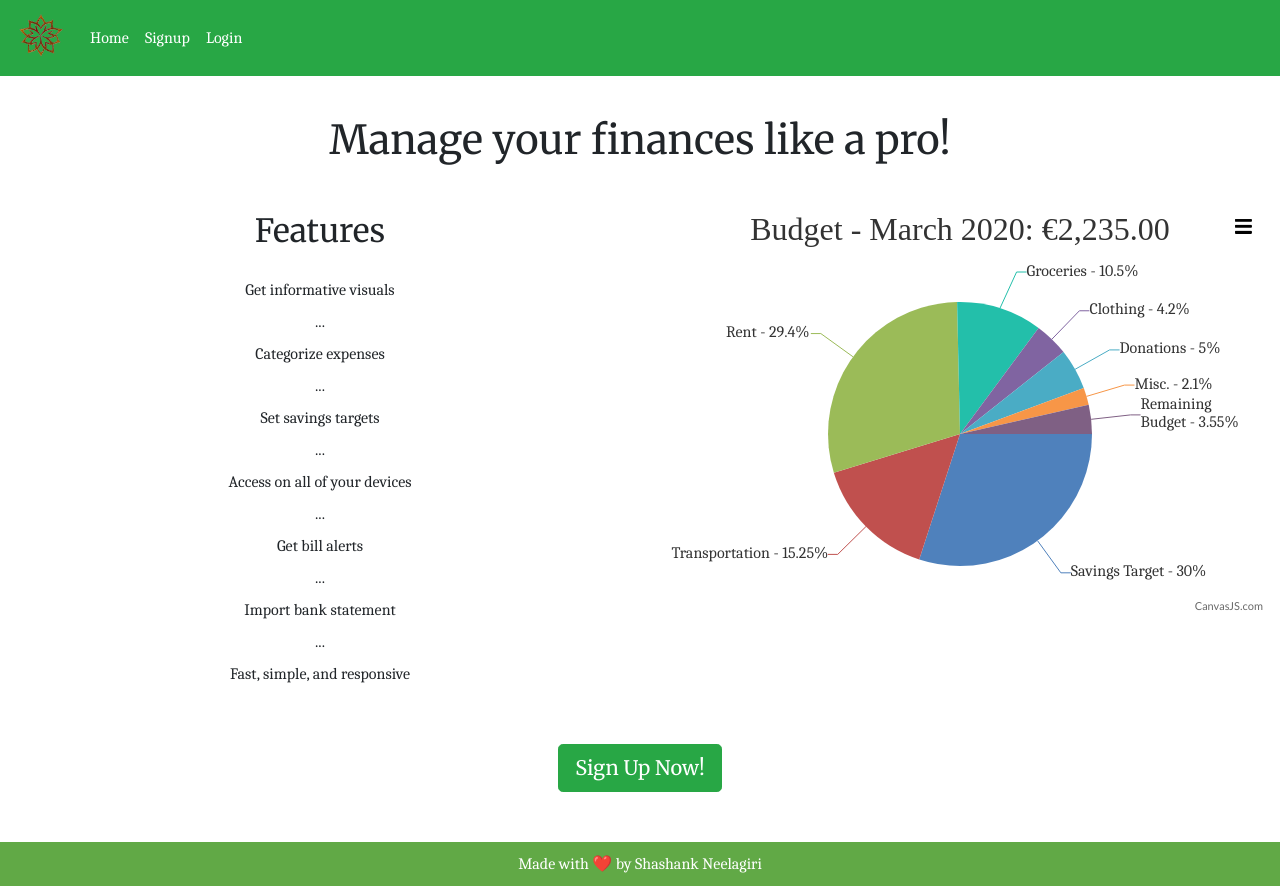
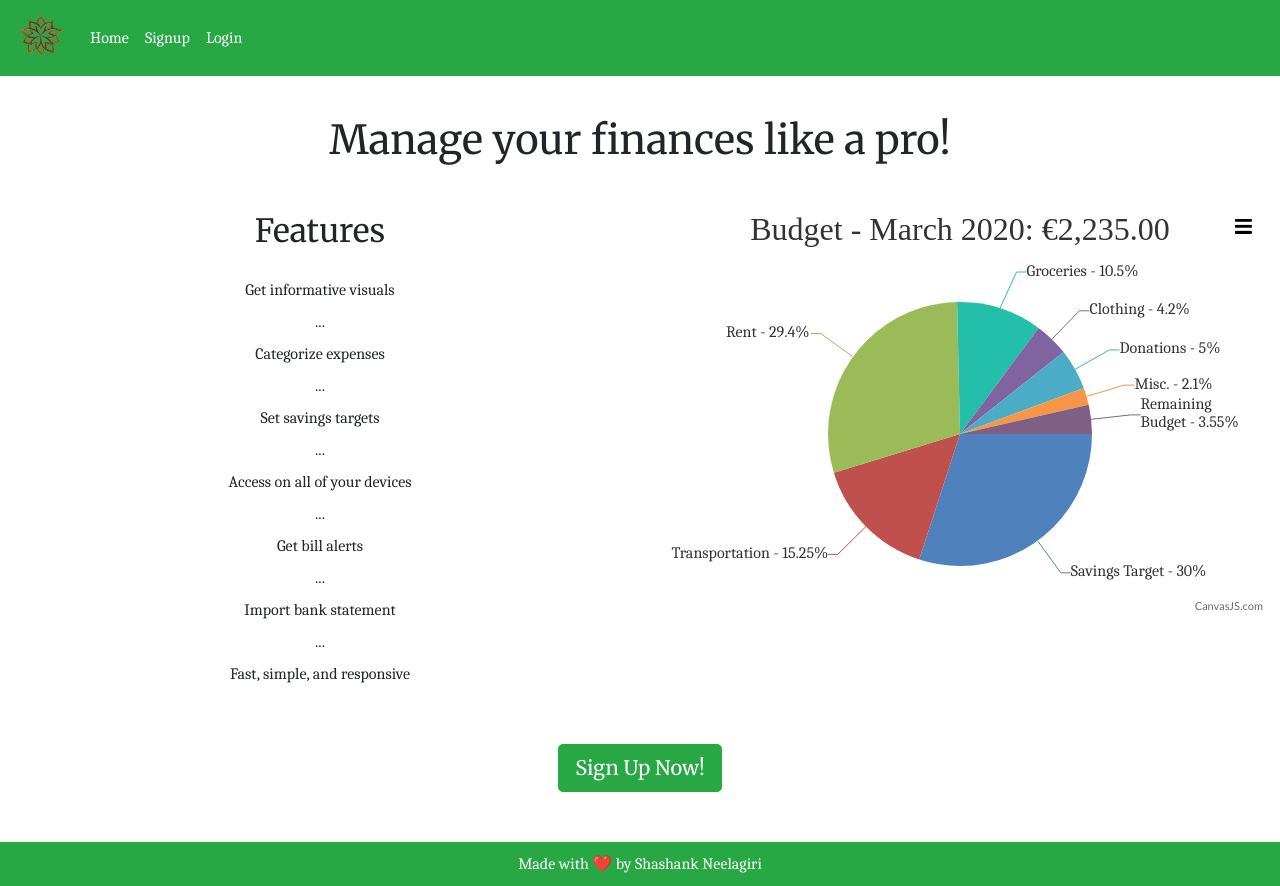
Before and after one commit to sneelagiri/personal-finance-pro-client, a React (Create React App) app: page / in a window 1280 px wide. Built offline with nearby package versions, Linux system fonts and the light colour scheme.

Commit message:
added styling to the footer

```diff
--- a/src/components/Footer/footer.css
+++ b/src/components/Footer/footer.css
@@ -1,7 +1,7 @@
-.footer {
+footer {
   text-align: center;
   color: white;
-  background-color: #61a946;
+  background-color: #28a745;
   margin-top: 20px;
   margin-bottom: 0;
 }
```
